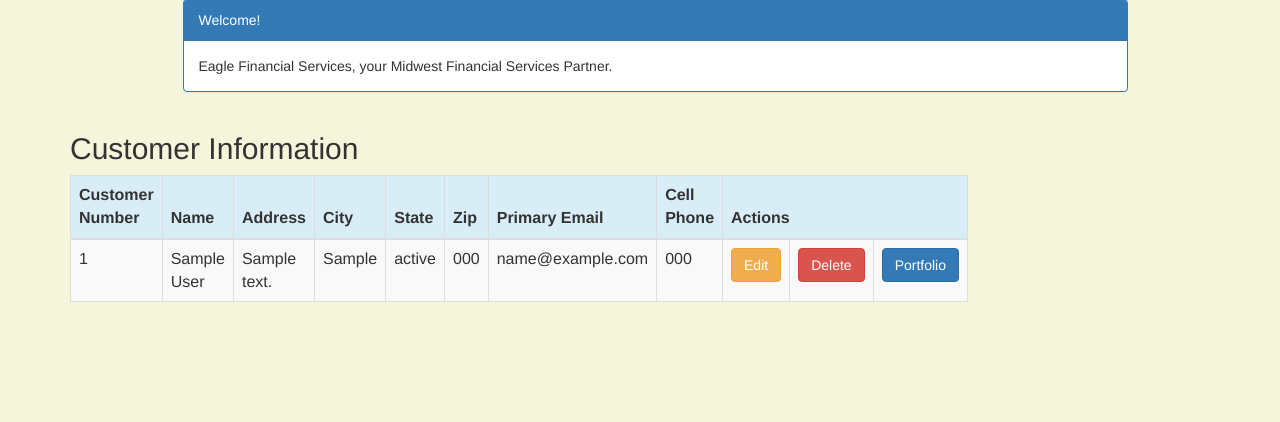
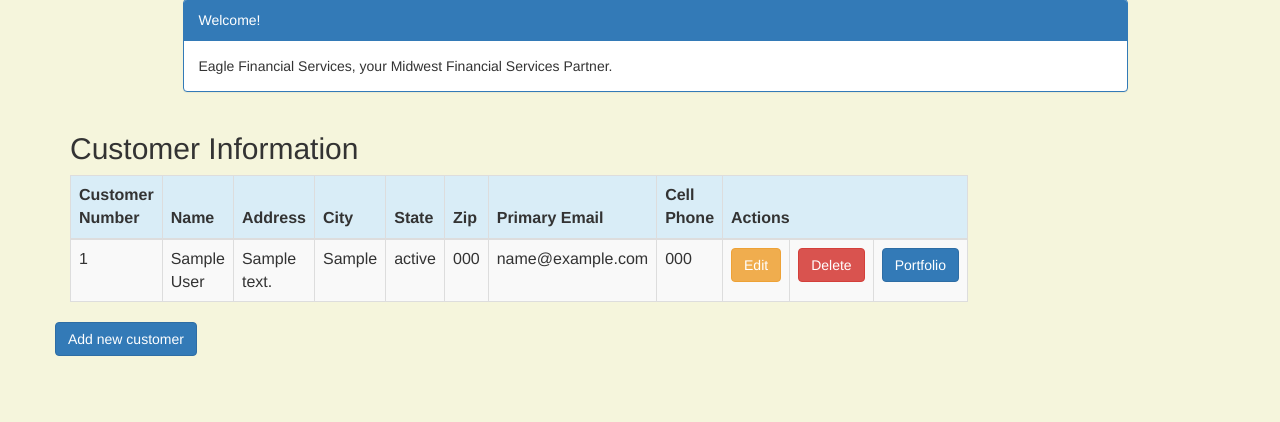
Before and after one commit to daweili1117/efs, a Django app: page /customer_list in a window 1280 px wide. Shown: the part 73-495 px from the top of the page. Run offline with Django 3.2, Linux system fonts and the light colour scheme; a user stored in the database is signed in; tables that the repository leaves empty hold one stand-in row (values such as "Sample post"); some libraries are stand-ins or nearby versions.

Commit message:
add customer

```diff
--- a/portfolio/templates/portfolio/customer_list.html
+++ b/portfolio/templates/portfolio/customer_list.html
@@ -73,6 +73,10 @@
             {% endfor %}
             </tbody>
         </table>
+     <div class="row">
+         <a href="{% url 'portfolio:customer_new' %}" class="row"><span
+                    class="btn btn-primary">Add new customer</span></a>
+        </div>
 
     </div>
  </body>
--- a/portfolio/urls.py
+++ b/portfolio/urls.py
@@ -12,6 +12,7 @@
     url(r'^home/$', views.home, name='home'),
 
     path('customer_list', views.customer_list, name='customer_list'),
+    path('customer/create/', views.customer_new, name='customer_new'),
     path('customer/<int:pk>/edit/', views.customer_edit, name='customer_edit'),
     path('customer/<int:pk>/delete/', views.customer_delete, name='customer_delete'),
 
--- a/portfolio/views.py
+++ b/portfolio/views.py
@@ -34,6 +34,25 @@
     customer = Customer.objects.filter(created_date__lte=timezone.now())
     return render(request, 'portfolio/customer_list.html',
                  {'customers': customer})
+
+
+
+@login_required
+def customer_new(request):
+   if request.method == "POST":
+       form = CustomerForm(request.POST)
+       if form.is_valid():
+           customer = form.save(commit=False)
+           customer.created_date = timezone.now()
+           customer.save()
+           customers = Customer.objects.all()
+           return render(request, 'portfolio/customer_list.html',
+                         {'customers': customers})
+   else:
+       form = CustomerForm()
+       # print("Else")
+   return render(request, 'portfolio/customer_new.html', {'form': form})
+
 
 @login_required
 def customer_edit(request, pk):
```
Also changed, not shown: portfolio/templates/portfolio/customer_new.html (added, +9 -0 lines).
